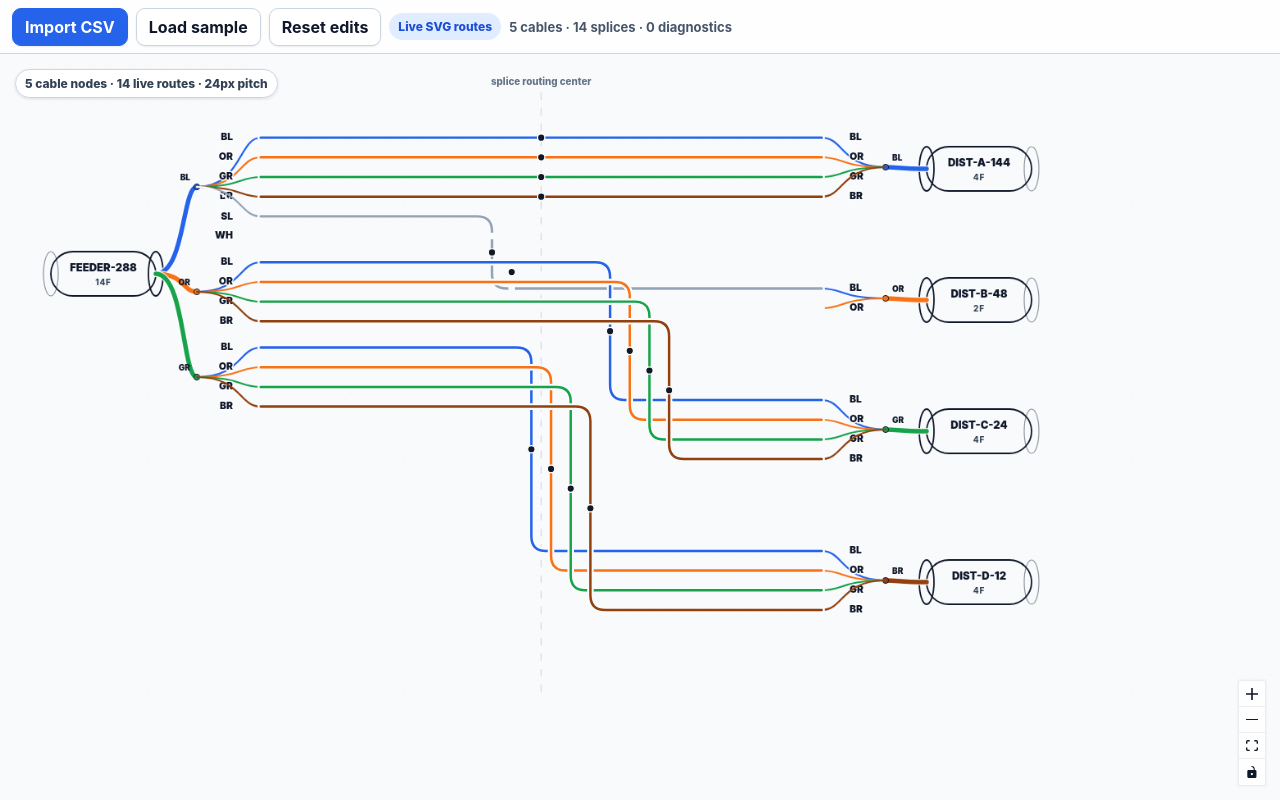
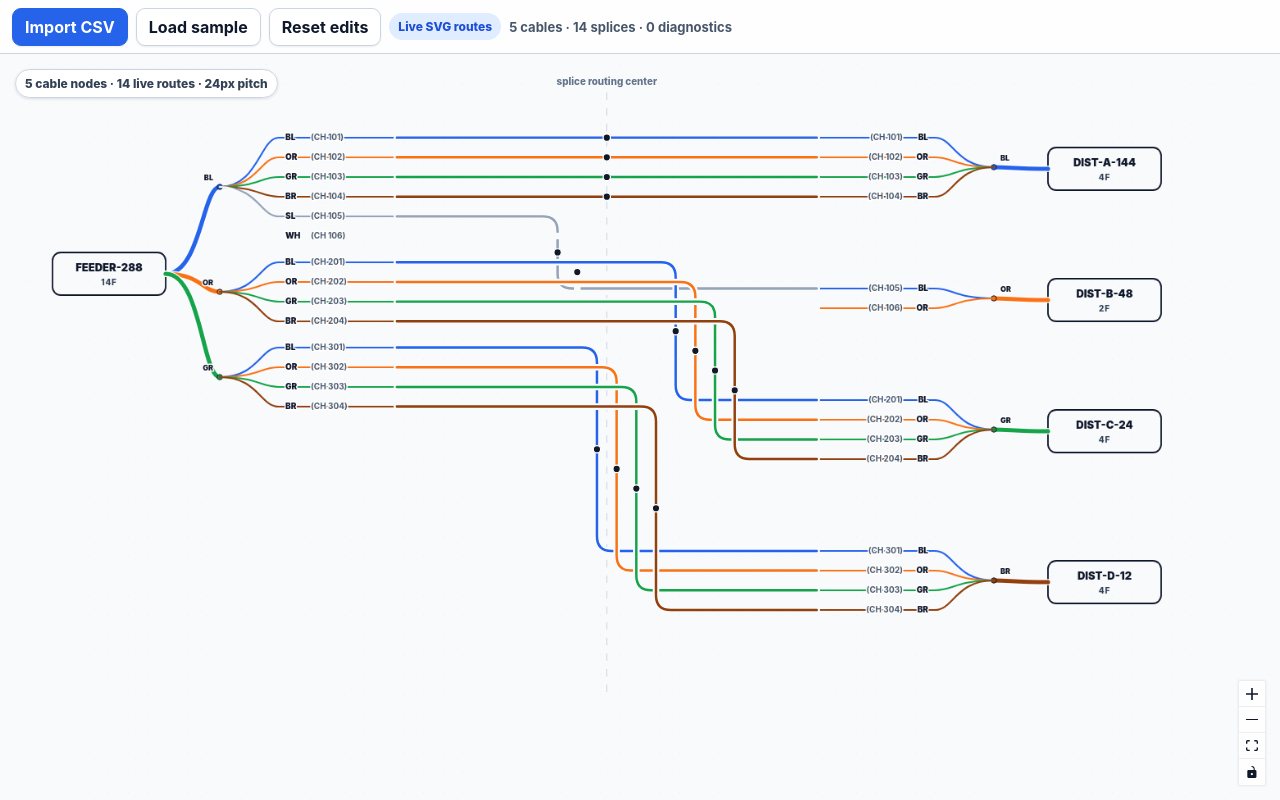
Before and after one commit to R2-Repo/splicegpt, a React (Vite) app: page / in a window 1280 px wide. Built offline with nearby package versions, Linux system fonts and the light colour scheme.

Commit message:
Refine cable body labels and fiber annotations

```diff
--- a/src/components/CableNode.tsx
+++ b/src/components/CableNode.tsx
@@ -14,26 +14,47 @@ type TubeGroup = {
   centerY: number;
 };
 
-const BODY_WIDTH = 128;
-const BODY_HEIGHT = 54;
-const BODY_MARGIN = 8;
-const BODY_FACE_RX = 9;
-const TUBE_HUB_OFFSET = 54;
-const TUBE_HUB_MIN_GAP = 78;
+const BODY_WIDTH = 138;
+const BODY_HEIGHT = 52;
+const BODY_MARGIN = 10;
+const BODY_RADIUS = 10;
+const TUBE_HUB_OFFSET = 66;
+const TUBE_HUB_MIN_GAP = 112;
+const FIBER_FAN_LENGTH = 72;
+const LABEL_LANE_MIN = 92;
 
 function fmt(value: number): string {
   return value.toFixed(1);
 }
 
-function shortLabel(value: string, maxLength = 18): string {
-  return value.length > maxLength ? `${value.slice(0, maxLength - 3)}...` : value;
+function shortLabel(value: string, maxLength: number): string {
+  return value.length > maxLength ? `${value.slice(0, Math.max(1, maxLength - 3))}...` : value;
+}
+
+function cableNameFontSize(value: string): number {
+  if (value.length > 22) return 10.5;
+  if (value.length > 17) return 11.5;
+  return 13;
+}
+
+function fittedCableName(value: string): string {
+  const fontSize = cableNameFontSize(value);
+  const maxChars = Math.max(8, Math.floor((BODY_WIDTH - 20) / (fontSize * 0.58)));
+  return shortLabel(value, maxChars);
+}
+
+function circuitLabel(value?: string): string {
+  if (!value) return "";
+  const clean = value.trim();
+  if (!clean) return "";
+  return `(${shortLabel(clean, 13)})`;
 }
 
 function fanPath(source: Point, target: Point, leftSide: boolean): string {
   const direction = leftSide ? 1 : -1;
   const dx = Math.abs(target.x - source.x);
-  const sourceHandle = Math.max(20, Math.min(70, dx * 0.7));
-  const targetHandle = Math.max(14, Math.min(42, dx * 0.35));
+  const sourceHandle = Math.max(18, Math.min(62, dx * 0.65));
+  const targetHandle = Math.max(12, Math.min(34, dx * 0.32));
 
   return [
     `M ${fmt(source.x)} ${fmt(source.y)}`,
@@ -79,55 +100,41 @@ export function CableNode({ data, selected }: NodeProps<CableFlowNode>) {
   const bodyY = Math.max(12, cable.height / 2 - BODY_HEIGHT / 2);
   const bodyCenter = { x: bodyX + BODY_WIDTH / 2, y: bodyY + BODY_HEIGHT / 2 };
   const frontFaceX = leftSide ? bodyX + BODY_WIDTH : bodyX;
-  const rearFaceX = leftSide ? bodyX : bodyX + BODY_WIDTH;
   const tubeSource = { x: frontFaceX, y: bodyCenter.y };
   const tubeHubX = leftSide
     ? Math.min(cable.width - TUBE_HUB_MIN_GAP, frontFaceX + TUBE_HUB_OFFSET)
     : Math.max(TUBE_HUB_MIN_GAP, frontFaceX - TUBE_HUB_OFFSET);
   const fiberTipX = leftSide ? cable.width : 0;
-  const fiberLabelX = leftSide ? cable.width - 34 : 34;
-  const fiberTextAnchor = leftSide ? "end" : "start";
+  const fiberFanEndX = leftSide
+    ? Math.min(fiberTipX - LABEL_LANE_MIN, tubeHubX + FIBER_FAN_LENGTH)
+    : Math.max(fiberTipX + LABEL_LANE_MIN, tubeHubX - FIBER_FAN_LENGTH);
+  const fiberTextAnchor = leftSide ? "start" : "end";
+  const osTextAnchor = leftSide ? "start" : "end";
   const tubeTextAnchor = leftSide ? "end" : "start";
   const tubeLabelOffset = leftSide ? -8 : 8;
+  const colorLabelX = leftSide ? fiberFanEndX + 8 : fiberFanEndX - 8;
+  const osLabelX = leftSide ? colorLabelX + 31 : colorLabelX - 31;
   const countLabel = `${cable.anchors.length}F`;
-  const cylinderStroke = selected ? "#2563eb" : "#0f172a";
-  const cylinderStrokeWidth = selected ? 3 : 1.8;
+  const bodyStroke = selected ? "#2563eb" : "#0f172a";
+  const bodyStrokeWidth = selected ? 3 : 1.8;
+  const nameFontSize = cableNameFontSize(cable.name);
 
   return (
     <svg className="cable-node-svg" width={cable.width} height={cable.height} viewBox={`0 0 ${cable.width} ${cable.height}`}>
       <rect x="0" y="0" width={cable.width} height={cable.height} rx="10" fill="transparent" />
 
-      <g className="cable-cylinder">
+      <g className="cable-body">
         <rect
           x={bodyX}
           y={bodyY}
           width={BODY_WIDTH}
           height={BODY_HEIGHT}
-          rx={BODY_HEIGHT / 2}
+          rx={BODY_RADIUS}
           fill="transparent"
-          stroke={cylinderStroke}
-          strokeWidth={cylinderStrokeWidth}
+          stroke={bodyStroke}
+          strokeWidth={bodyStrokeWidth}
         />
-        <ellipse
-          cx={frontFaceX}
-          cy={bodyCenter.y}
-          rx={BODY_FACE_RX}
-          ry={BODY_HEIGHT / 2}
-          fill="transparent"
-          stroke={cylinderStroke}
-          strokeWidth={cylinderStrokeWidth}
-        />
-        <ellipse
-          cx={rearFaceX}
-          cy={bodyCenter.y}
-          rx={BODY_FACE_RX}
-          ry={BODY_HEIGHT / 2}
-          fill="transparent"
-          stroke="#0f172a"
-          strokeWidth="1.2"
-          opacity="0.45"
-        />
-        <text x={bodyCenter.x} y={bodyCenter.y - 3} textAnchor="middle" className="cable-cylinder-title">{shortLabel(cable.name)}</text>
+        <text x={bodyCenter.x} y={bodyCenter.y - 3} textAnchor="middle" className="cable-cylinder-title" style={{ fontSize: nameFontSize }}>{fittedCableName(cable.name)}</text>
         <text x={bodyCenter.x} y={bodyCenter.y + 14} textAnchor="middle" className="cable-cylinder-subtitle">{countLabel}</text>
         <title>{cable.name}</title>
       </g>
@@ -143,12 +150,12 @@ export function CableNode({ data, selected }: NodeProps<CableFlowNode>) {
               d={d}
               fill="none"
               stroke={tube.color}
-              strokeWidth="5.5"
+              strokeWidth="5.2"
               strokeLinecap="round"
               strokeLinejoin="round"
               strokeDasharray={tube.dash}
             />
-            <circle cx={tubeEnd.x} cy={tubeEnd.y} r="3.6" fill={tube.color} stroke="#0f172a" strokeWidth="1" />
+            <circle cx={tubeEnd.x} cy={tubeEnd.y} r="3.2" fill={tube.color} stroke="#0f172a" strokeWidth="1" />
             <text x={tubeEnd.x + tubeLabelOffset} y={tubeEnd.y - 8} textAnchor={tubeTextAnchor} className="tube-label">{group.tubeColor}</text>
           </g>
         );
@@ -158,13 +165,17 @@ export function CableNode({ data, selected }: NodeProps<CableFlowNode>) {
         const color = fiberColorHex[anchor.fiberColor];
         const group = groupByTube.get(String(anchor.tubeColor));
         const fiberStart = { x: tubeHubX, y: group?.centerY ?? anchor.localY };
-        const fiberEnd = { x: fiberTipX, y: anchor.localY };
-        const d = fanPath(fiberStart, fiberEnd, leftSide);
+        const fanEnd = { x: fiberFanEndX, y: anchor.localY };
+        const d = fanPath(fiberStart, fanEnd, leftSide);
+        const horizontalD = `M ${fmt(fanEnd.x)} ${fmt(anchor.localY)} L ${fmt(fiberTipX)} ${fmt(anchor.localY)}`;
+        const os = circuitLabel(anchor.circuitName);
 
         return (
           <g key={`${anchor.connectionId}-${anchor.role}`}>
-            <path d={d} fill="none" stroke={color} strokeWidth="2.2" strokeLinecap="round" strokeLinejoin="round" />
-            <text x={fiberLabelX} y={anchor.localY + 3.5} textAnchor={fiberTextAnchor} className="fiber-label">{anchor.fiberColor}</text>
+            <path d={d} fill="none" stroke={color} strokeWidth="2.1" strokeLinecap="round" strokeLinejoin="round" />
+            <path d={horizontalD} fill="none" stroke={color} strokeWidth="2.1" strokeLinecap="round" />
+            <text x={colorLabelX} y={anchor.localY + 3.2} textAnchor={fiberTextAnchor} className="fiber-label">{anchor.fiberColor}</text>
+            {os ? <text x={osLabelX} y={anchor.localY + 3.2} textAnchor={osTextAnchor} className="fiber-os-label">{os}</text> : null}
           </g>
         );
       })}
--- a/src/engine/layout.ts
+++ b/src/engine/layout.ts
@@ -5,10 +5,10 @@ export const FIBER_ROW_PITCH = 24;
 export const TUBE_GROUP_GAP = 8;
 export const SAME_SIDE_CABLE_GAP = 32;
 
-const CANVAS_MIN_WIDTH = 1320;
+const CANVAS_MIN_WIDTH = 1480;
 const TOP_PADDING = 64;
 const SIDE_X = 54;
-const CABLE_WIDTH = 264;
+const CABLE_WIDTH = 430;
 const HEADER_HEIGHT = 26;
 const BOTTOM_PADDING = 86;
 
@@ -91,7 +91,7 @@ function placeSide(model: SpliceModel, side: Side, overrides: DiagramOverrides,
 
 export function createLayoutPlan(model: SpliceModel, overrides: DiagramOverrides): LayoutPlan {
   const maxCableCount = Math.max(sortedCableIdsForSide(model, "left", overrides).length, sortedCableIdsForSide(model, "right", overrides).length, 1);
-  const canvasWidth = Math.max(CANVAS_MIN_WIDTH, 1040 + maxCableCount * 52);
+  const canvasWidth = Math.max(CANVAS_MIN_WIDTH, 1200 + maxCableCount * 52);
   const cables = [...placeSide(model, "left", overrides, canvasWidth), ...placeSide(model, "right", overrides, canvasWidth)];
   const anchorsByConnection: LayoutPlan["anchorsByConnection"] = {};
   for (const conn of model.connections) {
--- a/src/styles.css
+++ b/src/styles.css
@@ -150,7 +150,6 @@ button, input { font: inherit; }
 
 .cable-cylinder-title {
   fill: #0f172a;
-  font-size: 13px;
   font-weight: 900;
 }
 
@@ -163,16 +162,30 @@ button, input { font: inherit; }
 
 .tube-label {
   fill: #0f172a;
-  font-size: 10px;
-  font-weight: 900;
-}
-
-.fiber-label {
-  fill: #0f172a;
-  font-size: 12px;
+  font-size: 9px;
   font-weight: 900;
   paint-order: stroke;
   stroke: #ffffff;
   stroke-width: 3px;
   stroke-linejoin: round;
 }
+
+.fiber-label {
+  fill: #0f172a;
+  font-size: 10px;
+  font-weight: 900;
+  paint-order: stroke;
+  stroke: #ffffff;
+  stroke-width: 3px;
+  stroke-linejoin: round;
+}
+
+.fiber-os-label {
+  fill: #475569;
+  font-size: 10px;
+  font-weight: 650;
+  paint-order: stroke;
+  stroke: #ffffff;
+  stroke-width: 3px;
+  stroke-linejoin: round;
+}
```
